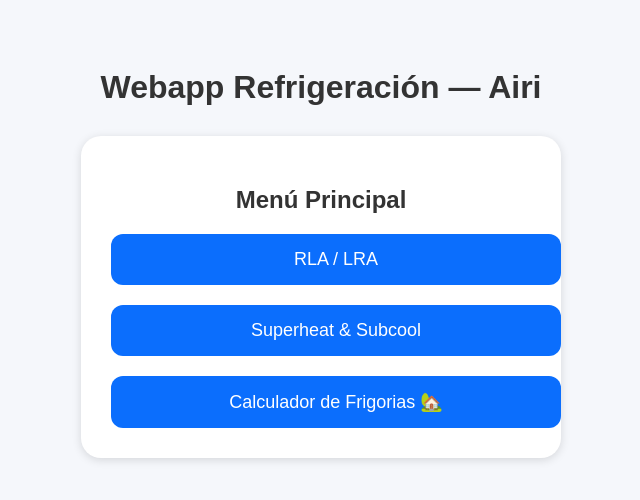
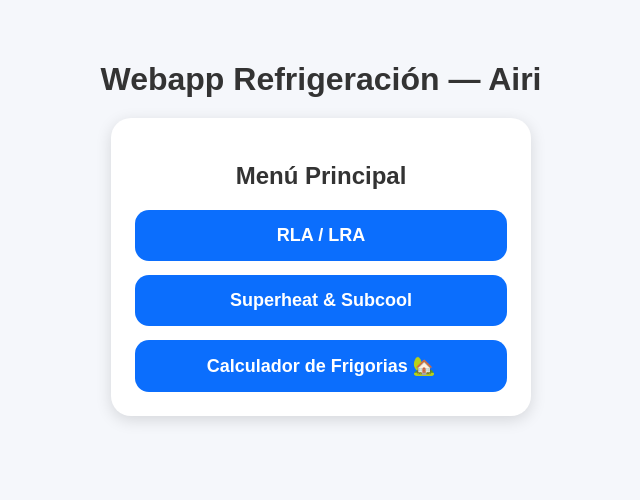
Before and after one commit to SOYHACHE/herramientas_refrigeracion, a plain HTML site: page index.html in a window 1280 px wide. Shown: the whole page, without its empty margins (319-959 px from the left). Drawn offline with Linux system fonts and the light colour scheme.

Commit message:
Refactor CSS styles for improved layout and design

```diff
--- a/index.html
+++ b/index.html
@@ -5,34 +5,57 @@
 <meta name="viewport" content="width=device-width,initial-scale=1" />
 <title>Menú — Webapp Refrigeración</title>
 <style>
+  *, *::before, *::after {
+  box-sizing: border-box;
+}
   body{
-    font-family:sans-serif;
-    background:#f5f7fb;
-    padding:40px;
-    text-align:center;
-    color:#333;
+  font-family: sans-serif;
+  background:#f5f7fb;
+  margin:0;              /* 🔥 esto corrige el corrimiento */
+  padding:20px;
+  text-align:center;
+  color:#333;
+  box-sizing:border-box; /* 🔥 importante en mobile */
+}
+
+  h1{
+    margin-bottom:20px;
   }
-  h1{
-    margin-bottom:30px;
-  }
+
   .card{
     background:#fff;
-    max-width:420px;
+    max-width:360px;           /* ↓ más compacta */
     margin:20px auto;
-    padding:30px;
+    padding:24px;              /* ↓ menos padding interno */
     border-radius:20px;
-    box-shadow:0 2px 10px #0002;
+    box-shadow:0 4px 16px #0002;
   }
+
   .btn{
     display:block;
     width:100%;
-    padding:15px;
-    margin-top:20px;
+    padding:12px;              /* ↓ botones más proporcionados */
+    margin-top:14px;
     background:#0b6efd;
     color:#fff;
-    font-size:18px;
-    border-radius:12px;
+    font-size:16px;            /* ↓ texto más equilibrado */
+    border-radius:14px;
     text-decoration:none;
+    font-weight:600;
+  }
+
+  /* mejora visual en pantallas más grandes */
+  @media (min-width: 768px){
+    body{
+      padding:40px;
+    }
+    .card{
+      max-width:420px;
+    }
+    .btn{
+      font-size:18px;
+      padding:15px;
+    }
   }
 </style>
   <link rel="manifest" href="manifest.json">
```
